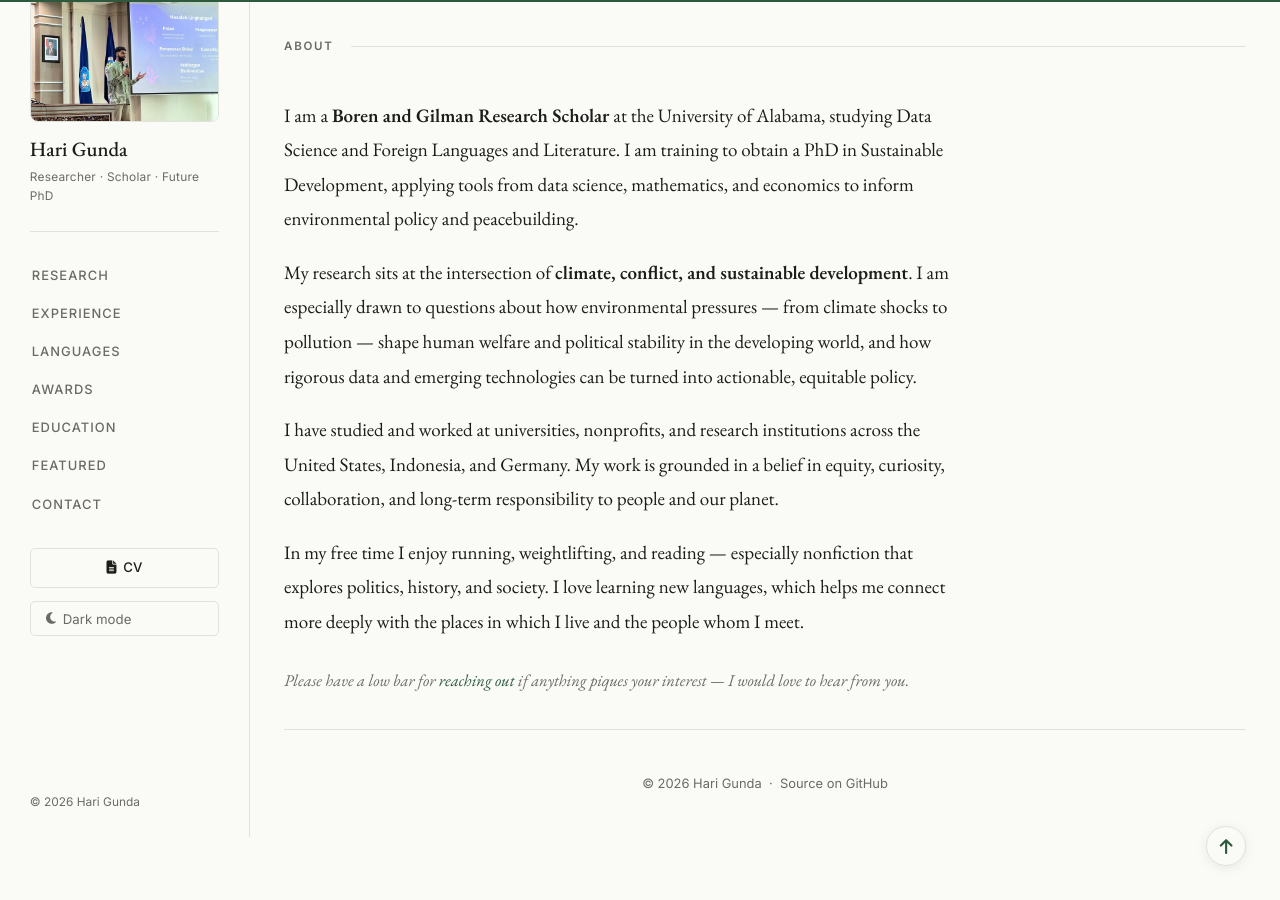
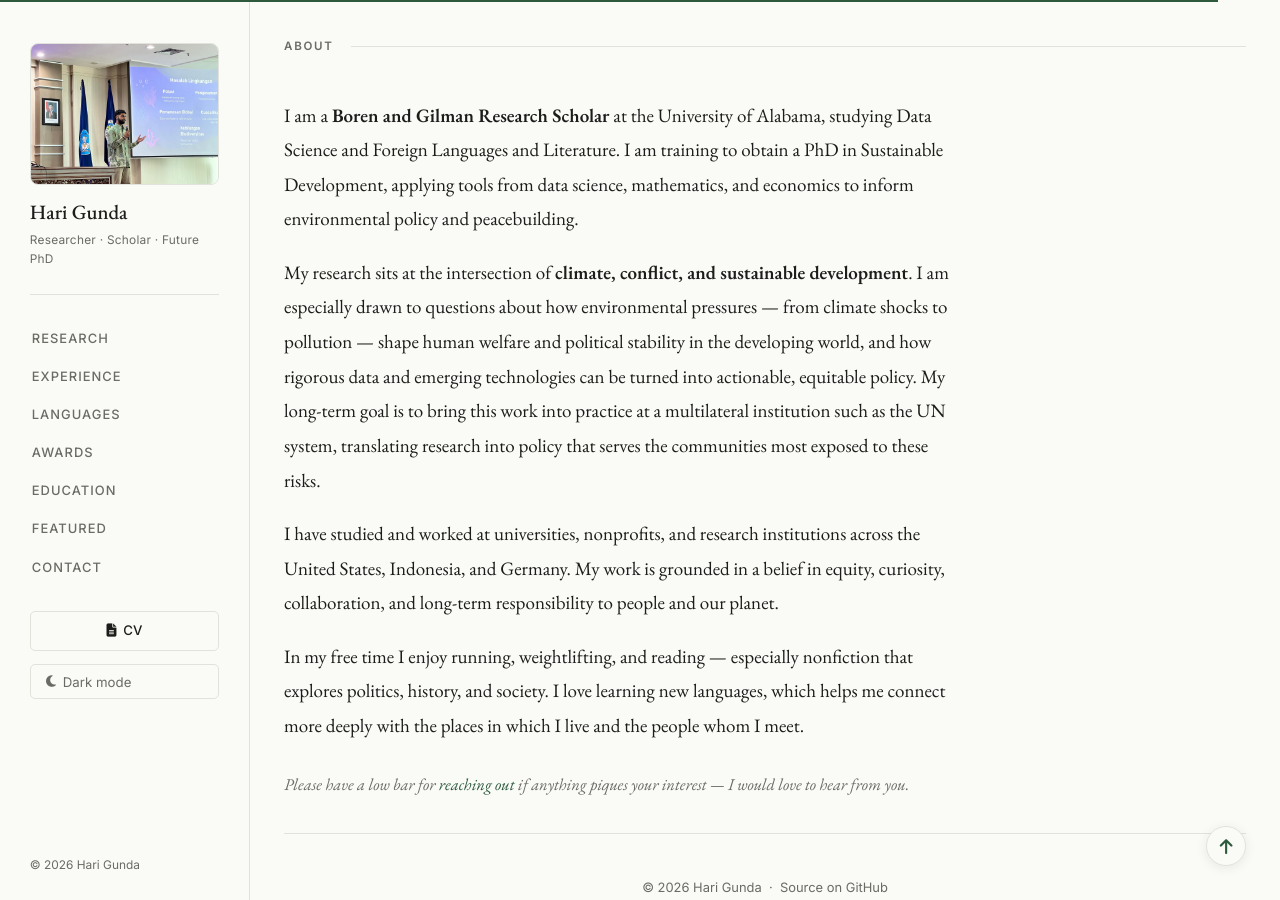
Before and after one commit to Hariaksha/hariaksha.github.io, a Jekyll site: the page built from index.html, in a window 1280 px wide and 900 px high, scrolled down 802 px. Built offline with Jekyll 4.4.1, drawn with Linux system fonts in a browser that asks for light colours.

Commit message:
Update index.html

```diff
--- a/index.html
+++ b/index.html
@@ -83,7 +83,9 @@ description: "Empathy-driven research for a more sustainable and peaceful world.
       My research sits at the intersection of <strong>climate, conflict, and sustainable development</strong>.
       I am especially drawn to questions about how environmental pressures — from climate shocks to
       pollution — shape human welfare and political stability in the developing world, and how rigorous
-      data and emerging technologies can be turned into actionable, equitable policy.
+      data and emerging technologies can be turned into actionable, equitable policy. My long-term goal
+      is to bring this work into practice at a multilateral institution such as the UN system, translating
+      research into policy that serves the communities most exposed to these risks.
     </p>
     <p>
       I have studied and worked at universities, nonprofits, and research institutions across the
```
